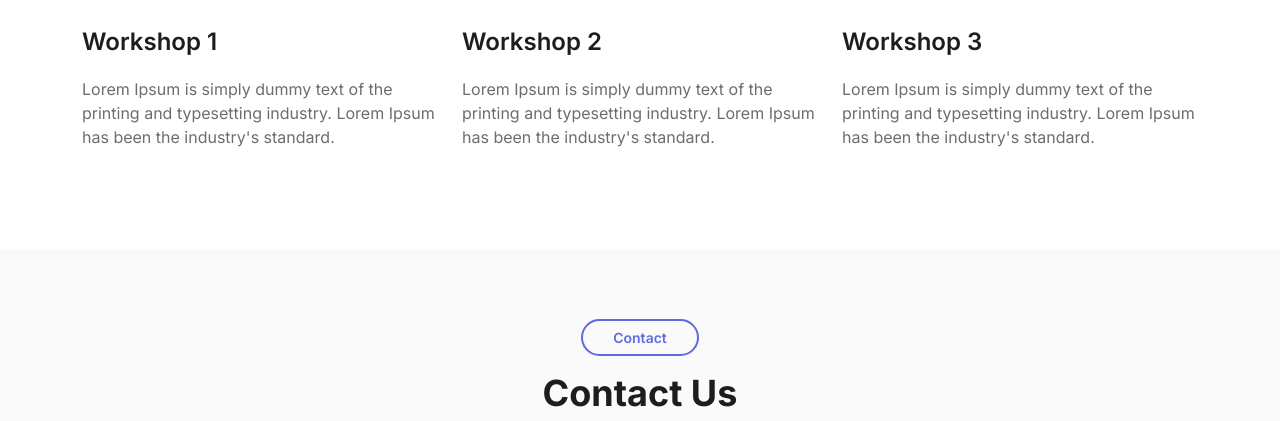
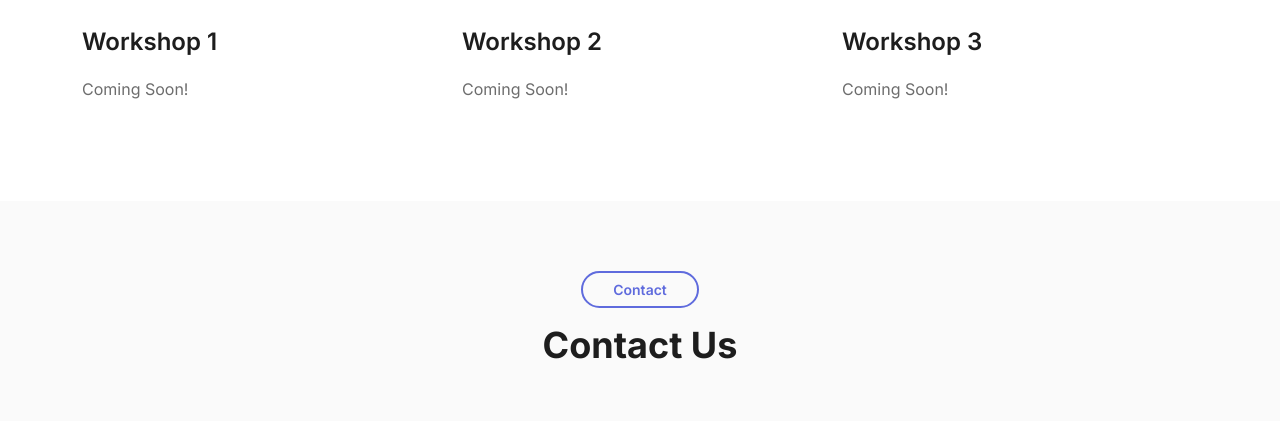
Before and after one commit to AryanM24/code4hope, a plain HTML site: page index.html in a window 1280 px wide. Shown: the part 3468-3889 px from the top of the page. Drawn offline with Linux system fonts and the light colour scheme.

Commit message:
Update index.html

```diff
--- a/index.html
+++ b/index.html
@@ -487,9 +487,7 @@
                 <a href="javascript:void(0)"> Workshop 1 </a>
               </h4>
               <p>
-                Lorem Ipsum is simply dummy text of the printing and
-                typesetting industry. Lorem Ipsum has been the industry's
-                standard.
+                Coming Soon!
               </p>
             </div>
           </div>
@@ -512,9 +510,7 @@
                 </a>
               </h4>
               <p>
-                Lorem Ipsum is simply dummy text of the printing and
-                typesetting industry. Lorem Ipsum has been the industry's
-                standard.
+                Coming Soon!
               </p>
             </div>
           </div>
@@ -537,9 +533,7 @@
                 </a>
               </h4>
               <p>
-                Lorem Ipsum is simply dummy text of the printing and
-                typesetting industry. Lorem Ipsum has been the industry's
-                standard.
+                Coming Soon!
               </p>
             </div>
           </div>
@@ -600,7 +594,7 @@
               <h6>Featured</h6>
               <h2 class="fw-bold">Spotlight</h2>
               <p>
-                When our hackahtons aren't in session, any hackahtons we believe are beneficial will be featured below.
+                When our hackathons aren't in session, any hackathons we believe are beneficial will be featured below.
               </p>
             </div>
           </div>
```
